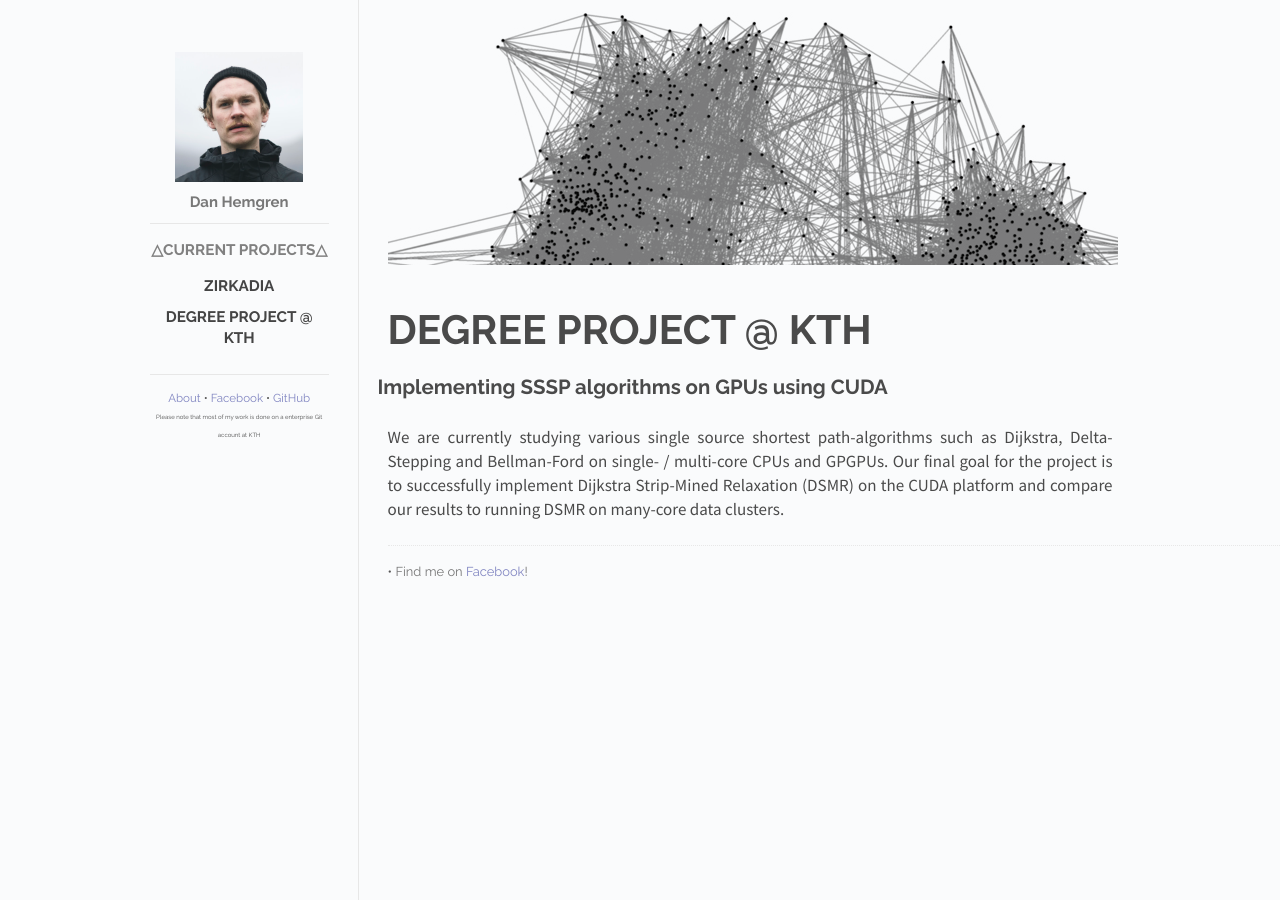
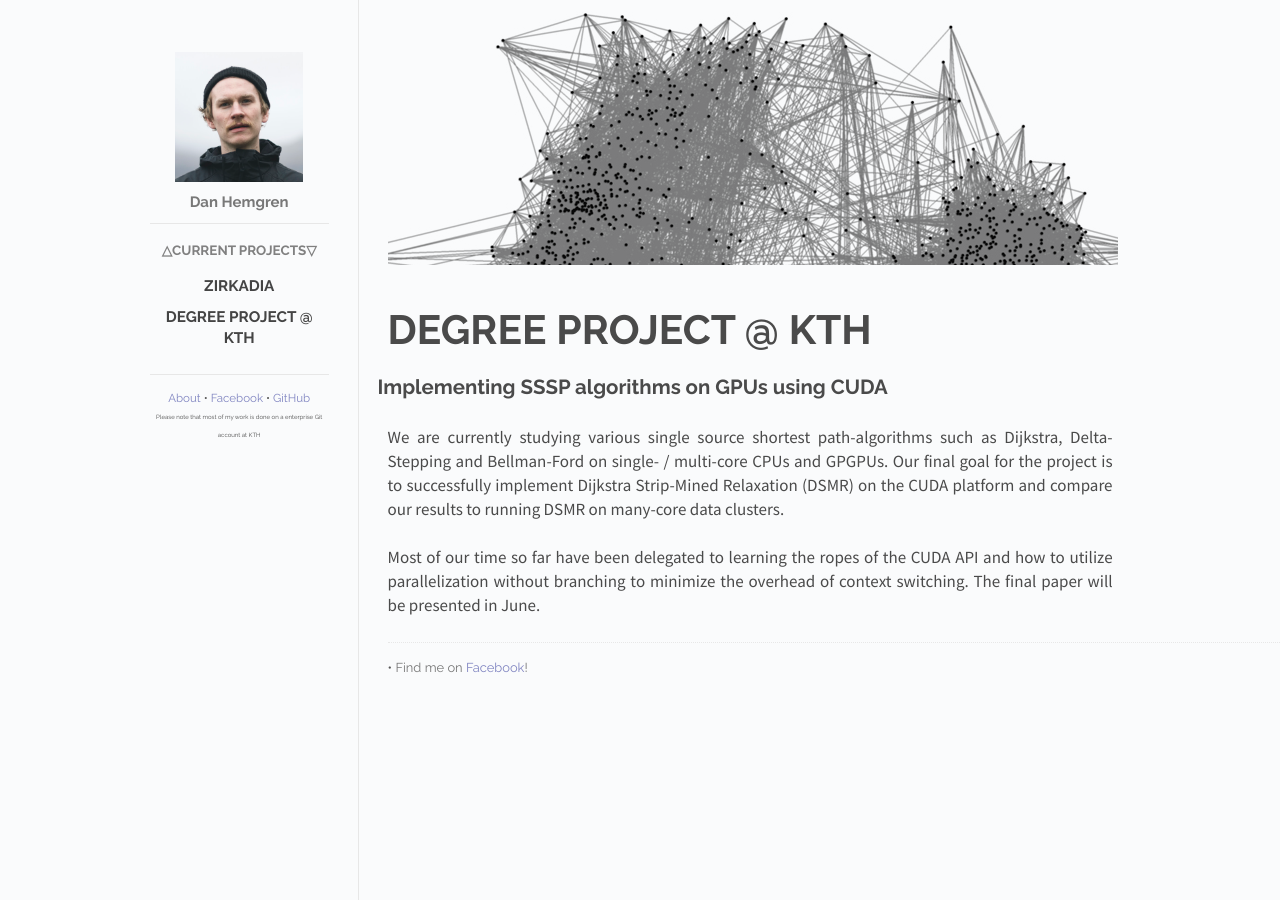
Before and after one commit to dhemgren/dhemgren.github.io, a Jekyll site: the page built from _posts/2017-04-17-degree-project.md, in a window 1280 px wide. Built offline with Jekyll 4.4.1, drawn with Linux system fonts in a browser that asks for light colours; Markdown is read by kramdown in place of the engine named in the settings.

Commit message:
webstuff

```diff
--- a/_layouts/default.html
+++ b/_layouts/default.html
@@ -29,7 +29,7 @@
         <div class="posts">
           <ul class="posts-list">
             <center>
-              <h1 style="font-size:125%; color:grey">  △CURRENT PROJECTS△ </h1>
+              <h1 style="font-size:110%; color:grey">  △CURRENT PROJECTS▽ </h1>
             </center>
             <br>
             {% for post in site.posts %}
--- a/_posts/2017-04-17-degree-project.md
+++ b/_posts/2017-04-17-degree-project.md
@@ -8,3 +8,5 @@ categories: posts
 ## Implementing SSSP algorithms on GPUs using CUDA
 
 We are currently studying various single source shortest path-algorithms such as Dijkstra, Delta-Stepping and Bellman-Ford on single- / multi-core CPUs and GPGPUs. Our final goal for the project is to successfully implement Dijkstra Strip-Mined Relaxation (DSMR) on the CUDA platform and compare our results to running DSMR on many-core data clusters.
+
+Most of our time so far have been delegated to learning the ropes of the CUDA API and how to utilize parallelization without branching to minimize the overhead of context switching. The final paper will be presented in June.
```
Also changed, not shown: 3 other files.
